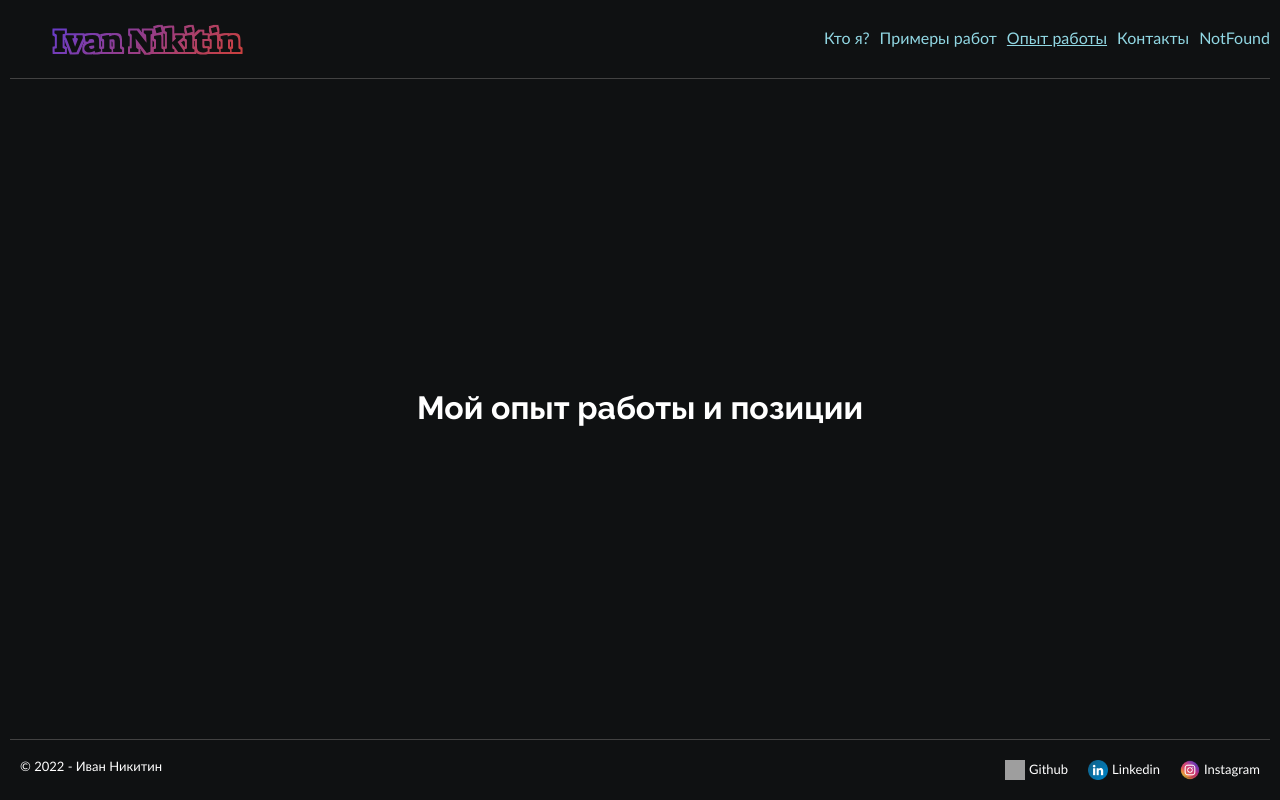
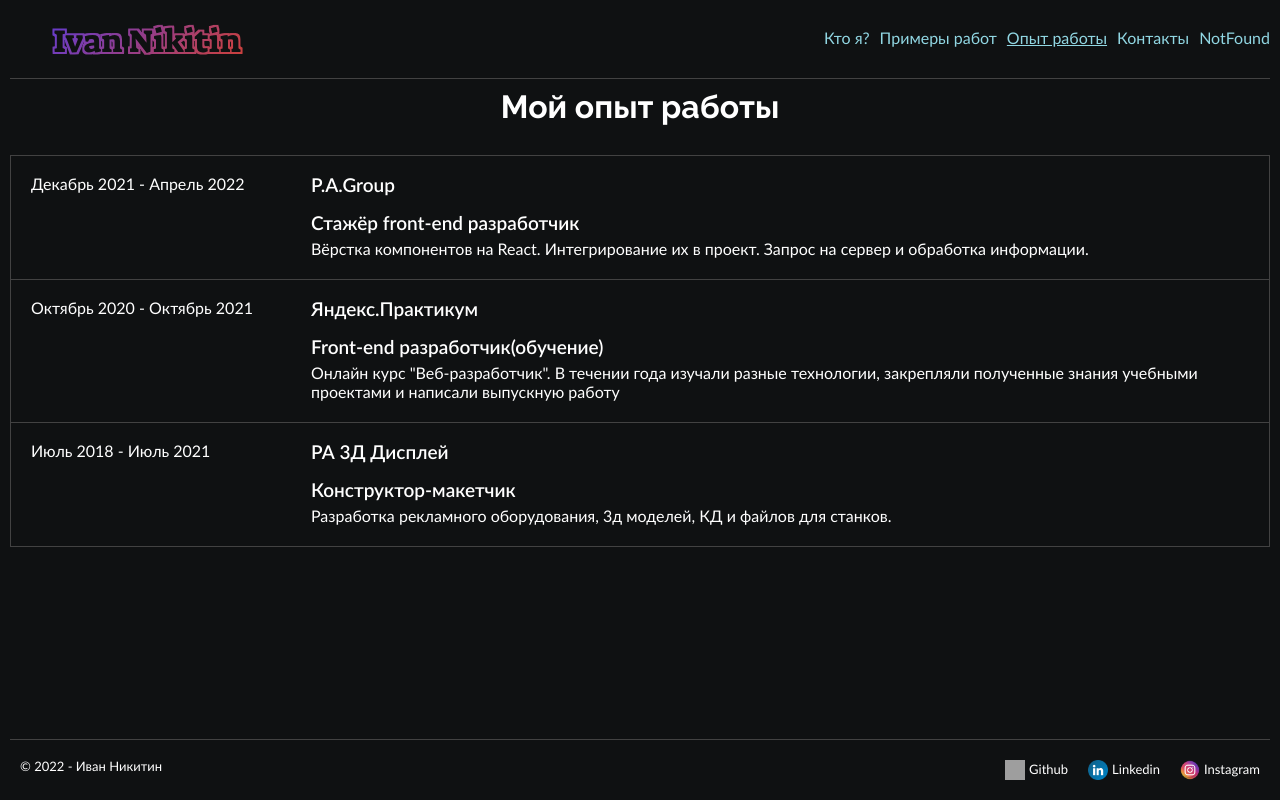
Before and after one commit to iva3nik/my-app, a React (Create React App) app: page /experience in a window 1280 px wide. Built offline with nearby package versions, Linux system fonts and the light colour scheme; grey boxes are pictures that could not be loaded.

Commit message:
feat: add MyExperience

```diff
--- a/src/pages/MyExprerience/MyExperience.module.scss
+++ b/src/pages/MyExprerience/MyExperience.module.scss
@@ -0,0 +1,44 @@
+@import '../../style/scss/variables/vars';
+
+.experience {
+  align-self: start;
+
+  &__title {
+    margin: 10px 0 30px;
+  }
+
+  &__table {
+    border: 1px solid $greyLine;
+  }
+
+  &__line {
+    padding: 20px;
+    display: flex;
+    width: 100%;
+    gap: 30px;
+    border-bottom: 1px solid $greyLine;
+    &:last-of-type {
+      border: none;
+    }
+  }
+
+  &__data {
+    width: 250px;
+    flex-shrink: 0;
+    text-align: left;
+  }
+
+  &__info {
+    text-align: left;
+  }
+
+  &__subtitle {
+    font-family: 'Lato', serif;
+    font-weight: 600;
+    font-size: 19px;
+    margin-bottom: 16px;
+    &:last-of-type {
+      margin-bottom: 5px;
+    }
+  }
+}
--- a/src/pages/MyExprerience/MyExperience.tsx
+++ b/src/pages/MyExprerience/MyExperience.tsx
@@ -1,11 +1,28 @@
 import React from 'react'
+import cn from 'classnames'
+
+import { experience } from './const'
 
 import s from './MyExperience.module.scss'
 
 const MyExperience = () => {
   return (
-    <section className={s.experience}>
-      <h1 className={s.experience__title}>Мой опыт работы и позиции</h1>
+    <section className={cn(s.experience, 'main-container')}>
+      <h1 className={s.experience__title}>Мой опыт работы</h1>
+      <div className={s.experience__table}>
+        {experience.map((item) => (
+          <div className={s.experience__line}>
+            <div className={s.experience__data}>
+              {item.from} - {item.till}
+            </div>
+            <div className={s.experience__info}>
+              <h3 className={s.experience__subtitle}>{item.company}</h3>
+              <h3 className={s.experience__subtitle}>{item.position}</h3>
+              <p className={s.experience__text}>{item.description}</p>
+            </div>
+          </div>
+        ))}
+      </div>
     </section>
   )
 }
--- a/src/pages/MyExprerience/const.ts
+++ b/src/pages/MyExprerience/const.ts
@@ -6,7 +6,7 @@ export interface TExperience {
   description: string
 }
 
-export const experiene: Array<TExperience> = [
+export const experience: Array<TExperience> = [
   {
     from: 'Декабрь 2021',
     till: 'Апрель 2022',
```
